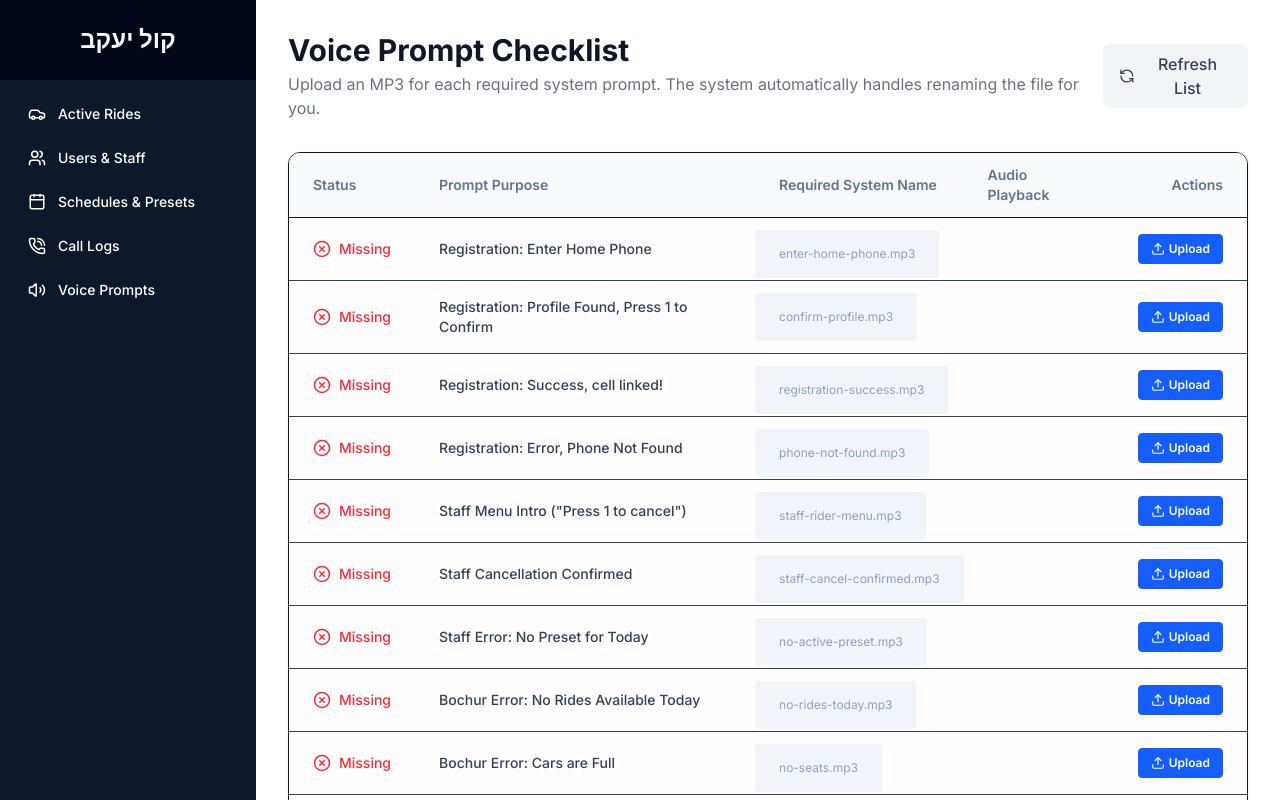
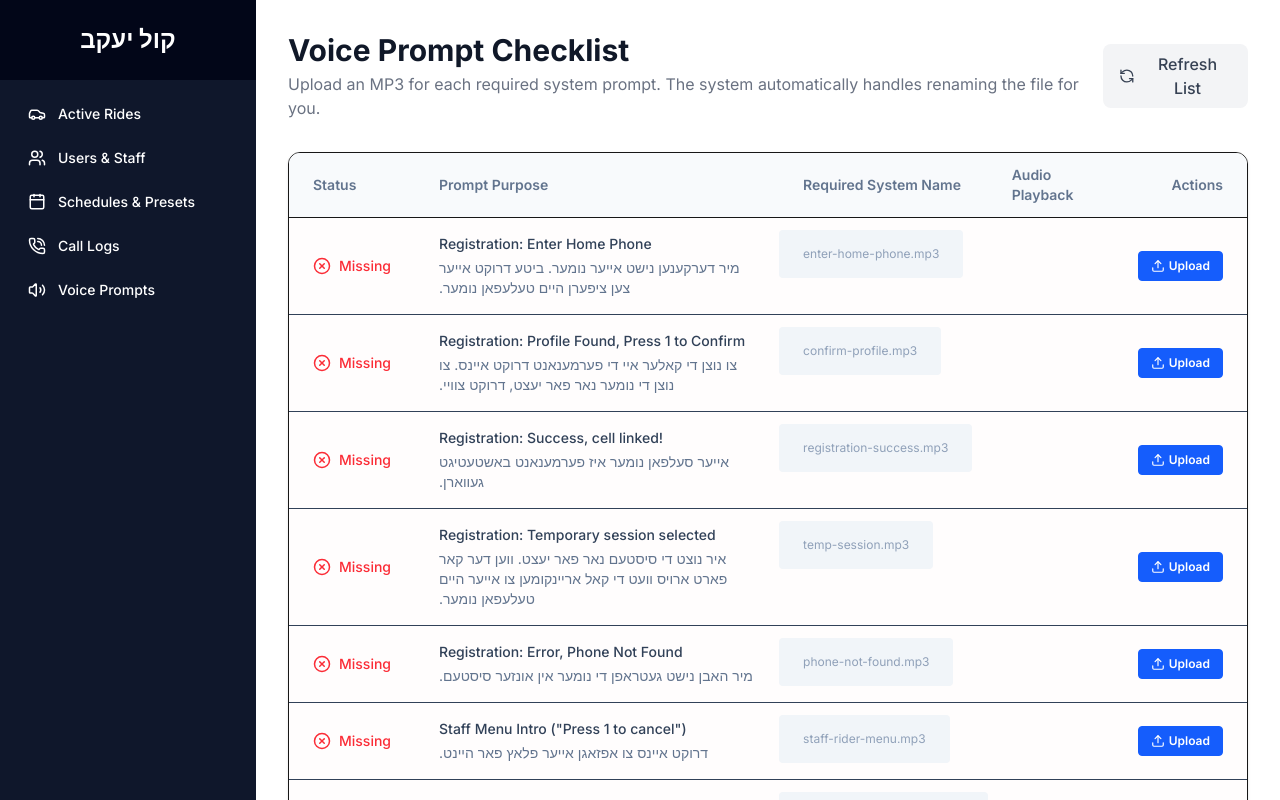
Before and after one commit to maamarmordechaibp/kol-yakov, a Next.js app: page /prompts in a window 1280 px wide. Built offline with nearby package versions, Linux system fonts and the light colour scheme; no server answers; the database is empty.

Commit message:
Inject exact Yiddish scripts into the Dashboard UI

```diff
--- a/src/app/prompts/PromptsManager.tsx
+++ b/src/app/prompts/PromptsManager.tsx
@@ -4,7 +4,7 @@ import { createClient } from '@/lib/supabase/client'
 import { useState, useEffect, useRef } from 'react'
 import { CheckCircle2, XCircle, Upload, PlayCircle, Trash2, RefreshCcw } from 'lucide-react'
 
-type PromptDef = { filename: string, label: string }
+type PromptDef = { filename: string, label: string, script?: string }
 
 export default function PromptsManager({ expectedPrompts, initialBucketFiles }: { expectedPrompts: PromptDef[], initialBucketFiles: string[] }) {
     const supabase = createClient()
@@ -102,7 +102,12 @@ export default function PromptsManager({ expectedPrompts, initialBucketFiles }:
                                             </span>
                                         )}
                                     </td>
-                                    <td className="px-6 py-4 font-medium">{prompt.label}</td>
+                                    <td className="px-6 py-4">
+                                        <div className="font-medium">{prompt.label}</div>
+                                        {prompt.script && (
+                                            <div className="text-sm text-slate-500 mt-1" dir="rtl">{prompt.script}</div>
+                                        )}
+                                    </td>
                                     <td className="px-6 py-4 font-mono text-xs text-slate-400 bg-slate-100 rounded px-2 w-max inline-flex mt-3 shadow-none">
                                         {prompt.filename}
                                     </td>
--- a/src/app/prompts/page.tsx
+++ b/src/app/prompts/page.tsx
@@ -25,44 +25,45 @@ export default async function PromptsPage() {
 
     // 3. Build Checklist of EXPECTED files
     const expectedPrompts = [
-        { filename: 'enter-home-phone.mp3', label: 'Registration: Enter Home Phone' },
-        { filename: 'confirm-profile.mp3', label: 'Registration: Profile Found, Press 1 to Confirm' },
-        { filename: 'registration-success.mp3', label: 'Registration: Success, cell linked!' },
-        { filename: 'phone-not-found.mp3', label: 'Registration: Error, Phone Not Found' },
+        { filename: 'enter-home-phone.mp3', label: 'Registration: Enter Home Phone', script: 'מיר דערקענען נישט אייער נומער. ביטע דרוקט אייער צען ציפערן היים טעלעפאן נומער.' },
+        { filename: 'confirm-profile.mp3', label: 'Registration: Profile Found, Press 1 to Confirm', script: 'צו נוצן די קאלער איי די פערמענאנט דרוקט איינס. צו נוצן די נומער נאר פאר יעצט, דרוקט צוויי.' },
+        { filename: 'registration-success.mp3', label: 'Registration: Success, cell linked!', script: 'אייער סעלפאן נומער איז פערמענאנט באשטעטיגט געווארן.' },
+        { filename: 'temp-session.mp3', label: 'Registration: Temporary session selected', script: 'איר נוצט די סיסטעם נאר פאר יעצט. ווען דער קאר פארט ארויס וועט די קאל אריינקומען צו אייער היים טעלעפאן נומער.' },
+        { filename: 'phone-not-found.mp3', label: 'Registration: Error, Phone Not Found', script: 'מיר האבן נישט געטראפן די נומער אין אונזער סיסטעם.' },
 
-        { filename: 'staff-rider-menu.mp3', label: 'Staff Menu Intro ("Press 1 to cancel")' },
-        { filename: 'staff-cancel-confirmed.mp3', label: 'Staff Cancellation Confirmed' },
-        { filename: 'no-active-preset.mp3', label: 'Staff Error: No Preset for Today' },
+        { filename: 'staff-rider-menu.mp3', label: 'Staff Menu Intro ("Press 1 to cancel")', script: 'דרוקט איינס צו אפזאגן אייער פלאץ פאר היינט.' },
+        { filename: 'staff-cancel-confirmed.mp3', label: 'Staff Cancellation Confirmed', script: 'אייער פלאץ איז סוקסעספול אפגעזאגט געווארן פאר היינט.' },
+        { filename: 'no-active-preset.mp3', label: 'Staff Error: No Preset for Today', script: 'איר האט נישט קיין סיט פאר היינט.' },
 
-        { filename: 'no-rides-today.mp3', label: 'Bochur Error: No Rides Available Today' },
-        { filename: 'no-seats.mp3', label: 'Bochur Error: Cars are Full' },
-        { filename: 'rider-menu-intro.mp3', label: 'Bochur Menu Intro ("Available cars...")' },
-        { filename: 'booking-confirmed.mp3', label: 'Bochur Booking Confirmed!' },
+        { filename: 'no-rides-today.mp3', label: 'Bochur Error: No Rides Available Today', script: 'עס זענען נישטא קיין קארס פאר היינט. א גוטן טאג.' },
+        { filename: 'no-seats.mp3', label: 'Bochur Error: Cars are Full', script: 'אלע קארס זענען ליידער שוין פול פאר היינט. א גוטן טאג.' },
+        { filename: 'rider-menu-intro.mp3', label: 'Bochur Menu Intro ("Available cars...")', script: 'דאס זענען די עוועילעבל קארס פאר היינט:' },
+        { filename: 'booking-confirmed.mp3', label: 'Bochur Booking Confirmed!', script: 'אייער פלאץ דערווייל איז סוקסעספול באשטעטיגט געווארן! מיר וועלן אייך רופן ווען די קאר פארט ארויס.' },
 
-        { filename: 'to-travel-with.mp3', label: 'Fragment: "To travel with..."' },
-        { filename: 'leaving-at.mp3', label: 'Fragment: "Leaving at..."' },
-        { filename: 'press.mp3', label: 'Fragment: "Press..."' },
+        { filename: 'to-travel-with.mp3', label: 'Fragment: "To travel with..."', script: 'צו פארן מיט' },
+        { filename: 'leaving-at.mp3', label: 'Fragment: "Leaving at..."', script: 'וואס פארט ארויס אום' },
+        { filename: 'press.mp3', label: 'Fragment: "Press..."', script: 'דרוקט' },
 
-        { filename: 'not-driving.mp3', label: 'Driver Menu Error: Not Scheduled' },
-        { filename: 'you-have.mp3', label: 'Driver Menu: "You have..."' },
-        { filename: 'passengers.mp3', label: 'Driver Menu: "...passengers today"' },
-        { filename: 'driver-menu.mp3', label: 'Driver Menu Intro ("Press 1 to depart")' },
+        { filename: 'not-driving.mp3', label: 'Driver Menu Error: Not Scheduled', script: 'איר זענט נישט מיועד צו דרייוון היינט.' },
+        { filename: 'you-have.mp3', label: 'Driver Menu: "You have..."', script: 'איר האט יעצט' },
+        { filename: 'passengers.mp3', label: 'Driver Menu: "...passengers today"', script: 'פאסאזשירן פאר היינט.' },
+        { filename: 'driver-menu.mp3', label: 'Driver Menu Intro ("Press 1 to depart")', script: 'צו לאזן וויסן אז איר פארט יעצט ארויס ביטע דרוקט איינס. צו אפזאגן דעם קאר פאר היינט דרוקט צוויי.' },
     ]
 
     // Add numbers 1-9
     for (let i = 1; i <= 9; i++) {
-        expectedPrompts.push({ filename: `${i}.mp3`, label: `Digit: ${i}` })
+        expectedPrompts.push({ filename: `${i}.mp3`, label: `Digit: ${i}`, script: `זאג די נומער: ${i}` })
     }
 
     // Add Dynamic Driver Names
     drivers?.forEach(d => {
-        expectedPrompts.push({ filename: `r-${d.id}.mp3`, label: `Driver Name: ${(d.riders as any)?.name}` })
+        expectedPrompts.push({ filename: `r-${d.id}.mp3`, label: `Driver Name: ${(d.riders as any)?.name}`, script: `ליגט דער נאמען פון דעם דרייווער: ${(d.riders as any)?.name}` })
     })
 
     // Add Dynamic Times
     uniqueTimes.forEach(t => {
         const formattedFileName = `time-${t.replace(':', '')}.mp3` // e.g. time-0730.mp3
-        expectedPrompts.push({ filename: formattedFileName, label: `Time: ${t}` })
+        expectedPrompts.push({ filename: formattedFileName, label: `Time: ${t}`, script: `די צייט איז ${t}` })
     })
 
     return <PromptsManager expectedPrompts={expectedPrompts} initialBucketFiles={initialBucketFiles} />
```
